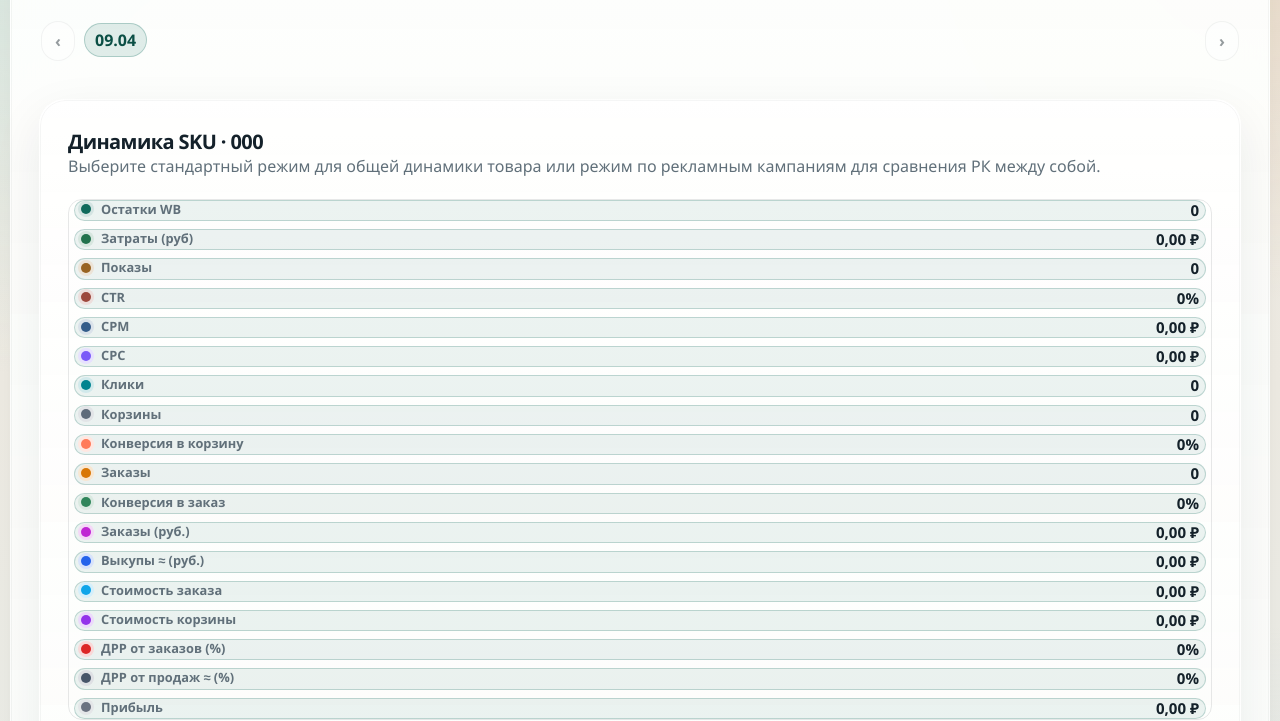
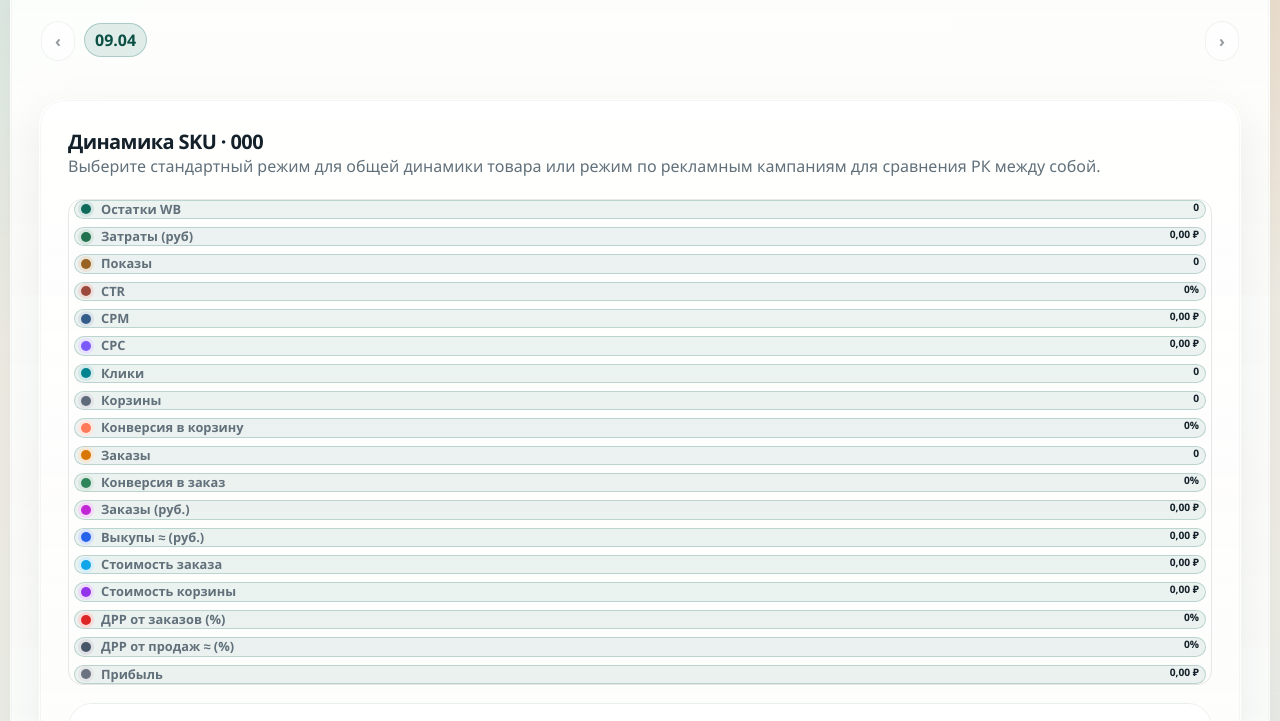
Before and after one commit to MaksatNiiazov/monitoring_wb, a Django app: page /table/ in a window 1280 px wide. Shown: the part 1322-2043 px from the top of the page. Run offline with Django 5.2, Linux system fonts and the light colour scheme; tables that the repository leaves empty hold one stand-in row (values such as "Sample post"); data that the repository does not hold is empty.

Commit message:
Reduce font size of chart series toggle value for better readability

```diff
--- a/static/monitoring/styles.css
+++ b/static/monitoring/styles.css
@@ -3562,7 +3562,7 @@ th {
 }
 
 .chart-series-toggle-value {
-    font-size: 0.94rem;
+    font-size: 0.64rem;
     line-height: 1.15;
 }
 
```
